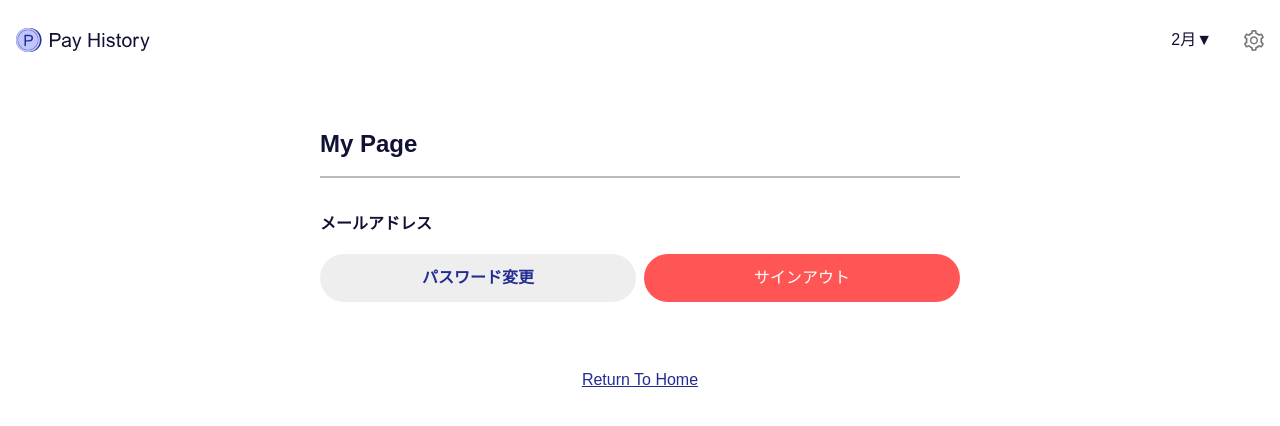
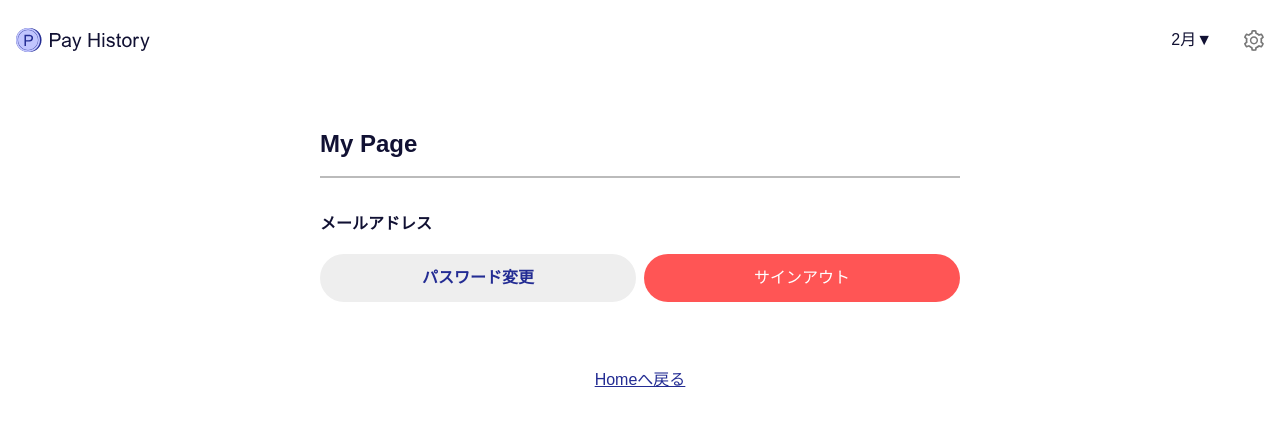
Before and after one commit to kanaru-ssk/pay-history, a Next.js app: page /my in a window 1280 px wide. Shown: the top 426 px of the page. Built offline with nearby package versions, Linux system fonts and the light colour scheme; no server answers.

Commit message:
change return to home link as show japanese also.

```diff
--- a/src/components/pages/Custom404.tsx
+++ b/src/components/pages/Custom404.tsx
@@ -10,7 +10,7 @@ const Custom404 = () => {
       <main>
         <h1>404 Not Found</h1>
         <p className="pb-8">{text.PAGE_NOT_FOUND}</p>
-        <LinkText text="Return To Home" href="/" />
+        <LinkText text={text.RETURN_TO_HOME} href="/" />
       </main>
     </>
   );
--- a/src/components/pages/My/index.tsx
+++ b/src/components/pages/My/index.tsx
@@ -55,7 +55,7 @@ const My = () => {
         </div>
 
         <div className="my-16 flex flex-col items-center gap-4">
-          <LinkText text="Return To Home" href="/" />
+          <LinkText text={text.RETURN_TO_HOME} href="/" />
         </div>
       </main>
     </>
```
